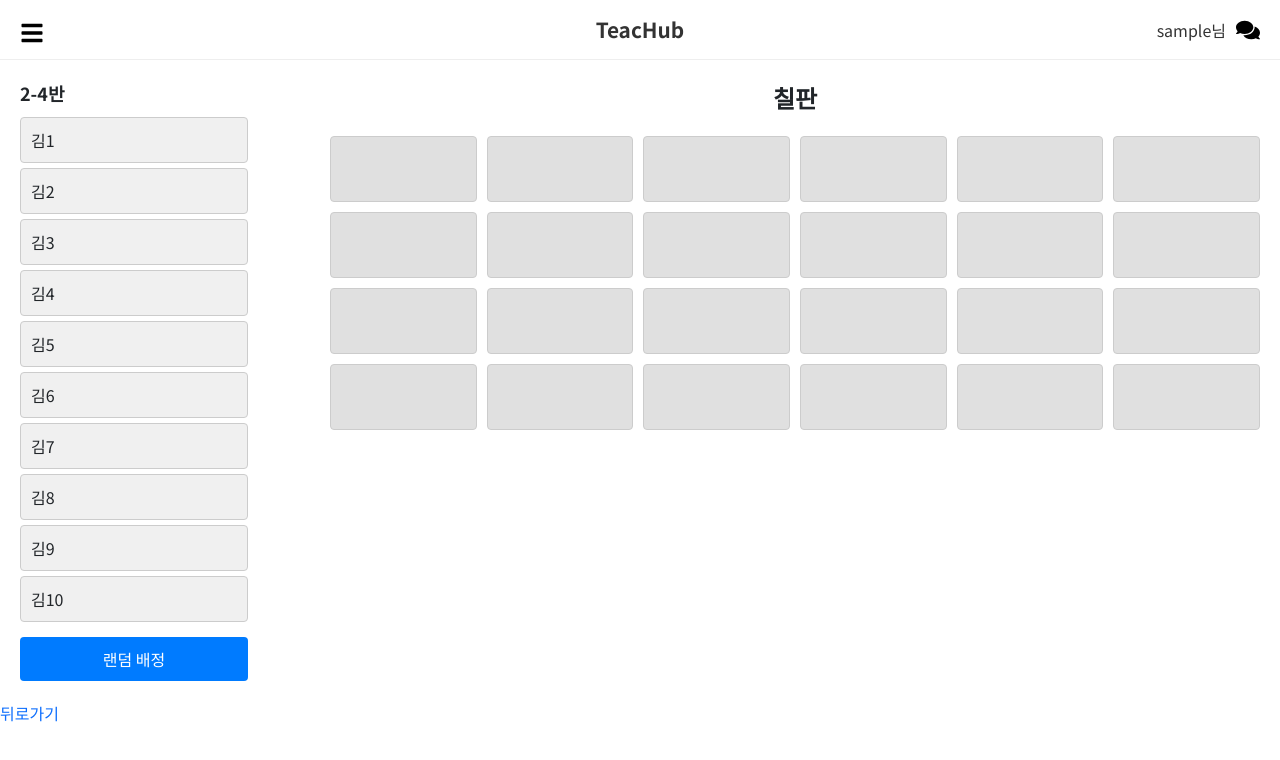
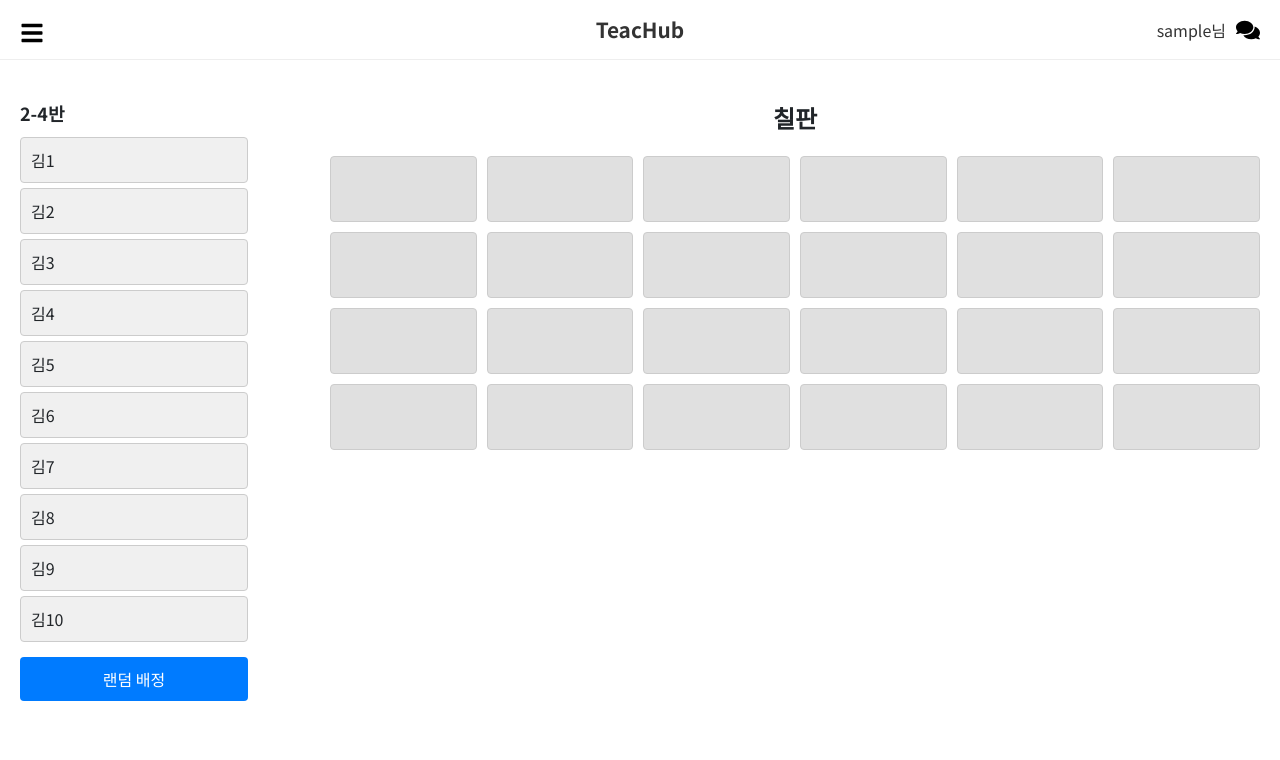
Before and after one commit to KoesJin/Daelim_LeeJaeSeok_TeamProJect, a React (Create React App) app: page /seat-assignment in a window 1280 px wide. Shown: the top 760 px of the page. Built offline with nearby package versions, Linux system fonts and the light colour scheme; sample sign-in values are in the browser's storage.

Commit message:
버튼 삭제및 css 삭제

```diff
--- a/src/css/MainPage/SeatAssignmentPage/SeatAssignmentPage.module.css
+++ b/src/css/MainPage/SeatAssignmentPage/SeatAssignmentPage.module.css
@@ -2,6 +2,7 @@
     display: flex;
     justify-content: space-between;
     padding: 20px;
+    margin: 20px auto 100px auto;
 }
 
 .studentList {
--- a/src/page/Main/SeatAssignmentPage.jsx
+++ b/src/page/Main/SeatAssignmentPage.jsx
@@ -89,9 +89,6 @@ const SeatAssignmentPage = () => {
                     </div>
                 </div>
             </div>
-            <div>
-                <Link to="/mainpage">뒤로가기</Link>
-            </div>
         </>
     );
 };
```
